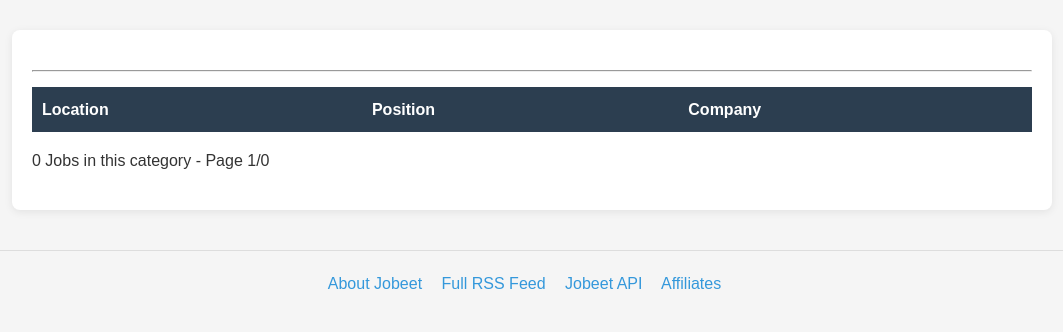
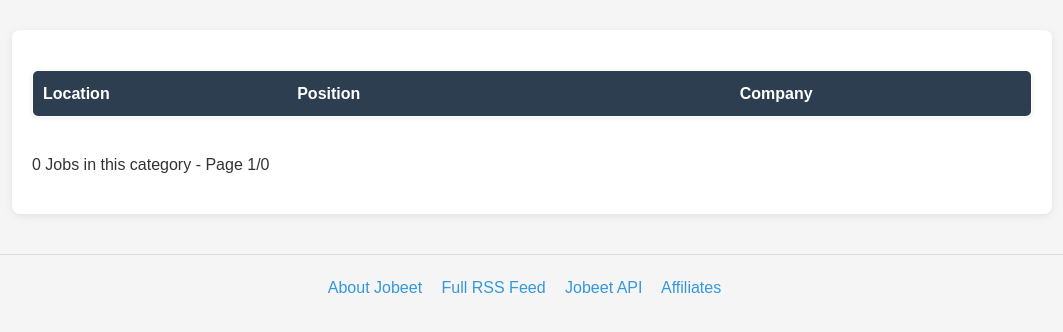
Before and after one commit to umamasaif09/Jobeet, a CodeIgniter app: page /database/index.php/jobs/category/1 in a window 1280 px wide. Shown: the part 151-483 px from the top of the page, without its empty margins (108-1171 px from the left). Run offline with CodeIgniter, Linux system fonts and the light colour scheme; data that the repository does not hold is empty.

Commit message:
Update: update table layout in jobs section

```diff
--- a/application/views/jobs/category.php
+++ b/application/views/jobs/category.php
@@ -3,10 +3,8 @@
 ]); ?>
 
     <section>
+        <div class="category-section">
             <h2><?php echo $result["category"]["name"] ?></h2>
-        <hr>
-
-
             <table>
                 <thead>
                         <tr>
@@ -28,6 +26,7 @@
                     <?php }?>
                 </tbody>
             </table>
+        </div>
 
         <p><?php echo $result["totalJobs"]; ?> Jobs in this category - Page <?php echo $currentPage. "/". $result["totalPages"]; ?></p>
 
--- a/application/views/jobs/index.php
+++ b/application/views/jobs/index.php
@@ -6,7 +6,12 @@
     <section>
          <?php foreach($categories as $categoryId =>$category) { ?>
 
+         <div class="category-section">
+            <h2 class="category_titl">
             <a href="<?php echo site_url("jobs/category/".$categoryId); ?>"><?php echo $category["name"]; ?></a>
+            </h2>
+
+
             <table>
                 <thead>
                         <tr>
@@ -30,6 +35,7 @@
             </table>
 
             <?php } ?>
+         </div>
 
     </section>
 
--- a/application/views/jobs/search.php
+++ b/application/views/jobs/search.php
@@ -4,7 +4,6 @@
 
     <section>
 
-        <hr>
        <?php if(empty($jobs) or empty($keyword)) { ?>
             <p> No Results Found for this Search. </p>
             <?php } else { ?>
--- a/assets/css/style.css
+++ b/assets/css/style.css
@@ -30,7 +30,12 @@ section {
 table{
     width: 100%;
     border-collapse: collapse;
+    table-layout: fixed;
     margin-top: 15px;
+    border: 1px solid #ddd;
+    overflow: hidden;
+    border-radius: 6px;
+    box-shadow: 0 1px 5px rgba(0, 0, 0, 0.08);
 }
 
 table th{
@@ -38,11 +43,49 @@ table th{
     color: white;
     padding: 10px;
     text-align: left;
+    font-weight: 600;
+}
+table th:nth-child(1),
+table th:nth-child(1){
+    width: 25%;
+}
+
+table th:nth-child(2),
+table th:nth-child(2){
+    width: 45%;
+}
+
+table th:nth-child(3),
+table th:nth-child(3){
+    width: 30%;
+}
+
+table tbody tr:nth-child(even){
+    background: #fafafa;
+}
+
+table tbody tr:hover{
+background: #eef6ff;
 }
 
 table td{
     padding: 10px;
     border-bottom: 1px solid #ddd;
+    vertical-align: middle;
+    overflow: hidden;
+    text-overflow: ellipsis;
+    white-space: nowrap;
+}
+
+table td a{
+    color: #2c3e50;
+    text-decoration: none;
+    font-weight: 500;
+}
+
+table td a:hover{
+    color: #3498db;
+    text-decoration: underline;
 }
 
 table tr:nth-child(even) {
@@ -368,3 +411,22 @@ textarea:hover{
 .text-center{
     text-align: center;
 }
+
+.category-title{
+    margin: 30px 0 10px;
+    padding-bottom: 8px;
+    border-bottom: 2px solid #2c3e50;
+}
+
+.category-title a{
+    text-decoration: none;
+    color: #2c3e50;
+}
+
+.category-title a:hover{
+    color: #3498db;
+}
+
+.category-section{
+    margin-bottom: 35px;
+}
```
Lines whose indentation alone changed are shown as unchanged.
